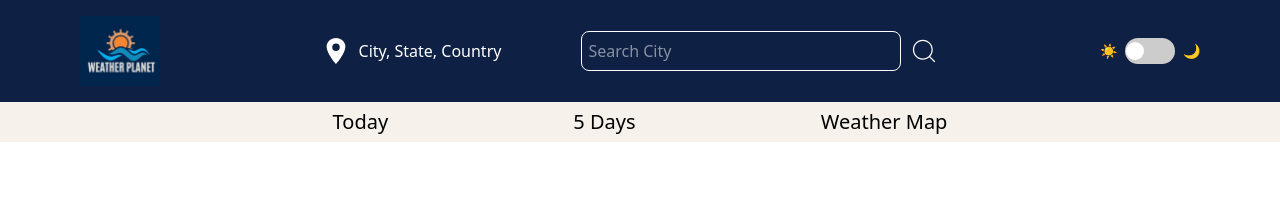
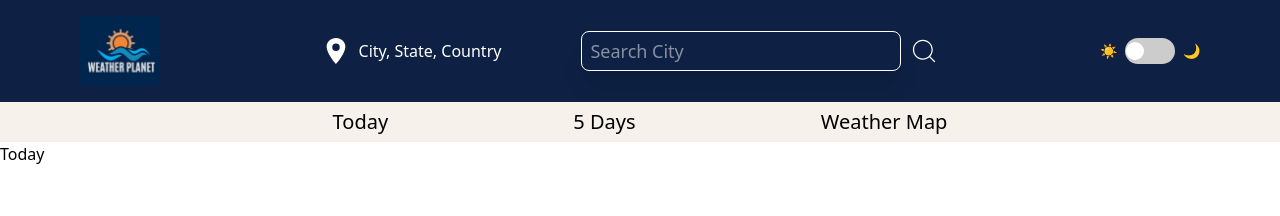
Before and after one commit to arsharora017/react-weather-app-v2, a React (Vite) app: page / in a window 1280 px wide. Shown: the top 216 px of the page. Built offline with nearby package versions, Linux system fonts and the light colour scheme.

Commit message:
setup dark mode, fetch current weather data

```diff
--- a/src/components/FiveDays.jsx
+++ b/src/components/FiveDays.jsx
@@ -1,5 +1,9 @@
 const FiveDays = () => {
-  return <div>FiveDays</div>;
+  return (
+    <div className="bg-white text-black dark:bg-[#313544] dark:text-white">
+      FiveDays
+    </div>
+  );
 };
 
 export default FiveDays;
--- a/src/components/Header.jsx
+++ b/src/components/Header.jsx
@@ -1,9 +1,9 @@
 import appLogo from "../assets/appLogo.jpeg";
-import { CiSearch } from "react-icons/ci";
 import { IoLocationSharp } from "react-icons/io5";
 import NavBar from "./NavBar";
 import ThemeToggle from "./ThemeToggle"; // Import the ThemeToggle component
 import { NavLink } from "react-router";
+import Input from "./Input";
 
 const Header = () => {
   return (
@@ -19,13 +19,8 @@ const Header = () => {
             <IoLocationSharp className="self-center " size={30} />
             <span className="self-center">City, State, Country</span>
           </div>
-          <div className="flex justify-center gap-2">
-            <input
-              type="text"
-              placeholder="Search City"
-              className="border rounded-lg p-1.5 w-80 h-10 self-center"
-            />
-            <CiSearch className="self-center text-white" size={30} />
+          <div className="flex justify-center">
+            <Input />
           </div>
         </div>
         <div className="content-center">
--- /dev/null
+++ b/src/components/Input.jsx
@@ -0,0 +1,37 @@
+import { useState } from "react";
+import { CiSearch } from "react-icons/ci";
+import getWeatherByCity from "./getWeatherByCity";
+const Input = () => {
+  const [city, setCity] = useState("");
+
+  const handleKeydown = (e) => {
+    if (e.key === "Enter") {
+      if (city !== "") {
+        // enter input value to get weather data by city
+        getWeatherByCity(city);
+      }
+      setCity("");
+    }
+  };
+
+  const handleSearchClick = () => {};
+  return (
+    <div className="flex justify-center gap-2">
+      <input
+        type="text"
+        value={city}
+        onChange={(e) => setCity(e.target.value)}
+        onKeyDown={(e) => handleKeydown(e)}
+        placeholder="Search City"
+        className=" text-white text-lg font-light px-2 py-2 w-80 h-10 self-center shadow-xl capitalize focus:outline-none  rounded-lg border "
+      />
+      <CiSearch
+        className="self-center text-white"
+        size={30}
+        onClick={handleSearchClick}
+      />
+    </div>
+  );
+};
+
+export default Input;
--- a/src/components/Today.jsx
+++ b/src/components/Today.jsx
@@ -1,6 +1,8 @@
 const Today = () => {
   return (
-    <div className="bg-white dark:bg-[#313544] dark: text-white">Today</div>
+    <div className="bg-white text-black dark:bg-[#313544] dark:text-white">
+      Today
+    </div>
   );
 };
 
--- a/src/components/WeatherMap.jsx
+++ b/src/components/WeatherMap.jsx
@@ -1,5 +1,9 @@
 const WeatherMap = () => {
-  return <div className="dark:bg-black">Weather Map</div>;
+  return (
+    <div className="bg-white text-black dark:bg-[#313544] dark:text-white">
+      Weather Map
+    </div>
+  );
 };
 
 export default WeatherMap;
--- /dev/null
+++ b/src/components/WeatherService.jsx
@@ -0,0 +1,5 @@
+const WeatherService = () => {
+  return <div></div>;
+};
+
+export default WeatherService;
--- /dev/null
+++ b/src/components/getWeatherByCity.js
@@ -0,0 +1,43 @@
+const getLatLon = async (city) => {
+  const geoCodingUrl = `http://api.openweathermap.org/geo/1.0/direct?q=${city}&limit=${1}&appid=${
+    import.meta.env.VITE_OPENWEATHER_API_KEY
+  }`;
+
+  try {
+    const response = await fetch(geoCodingUrl);
+    const data = await response.json();
+
+    if (data.length > 0) {
+      const lat = data[0].lat;
+      const lon = data[0].lon;
+      return { lat, lon };
+    } else {
+      throw new Error("Location not found");
+    }
+  } catch (error) {
+    console.log(error);
+  }
+};
+
+const getCurrWeather = async (lat, lon) => {
+  const currWeatherUrl = `https://api.openweathermap.org/data/2.5/weather?lat=${lat}&lon=${lon}&appid=${
+    import.meta.env.VITE_OPENWEATHER_API_KEY
+  }`;
+  try {
+    const response = await fetch(currWeatherUrl);
+    const data = await response.json();
+    console.log(data);
+    return data;
+  } catch (error) {
+    console.log("Error fetching weather data:", error);
+  }
+};
+
+// Component Function
+const getWeatherByCity = async (city) => {
+  const { lat, lon } = await getLatLon(city);
+  const currWeatherData = await getCurrWeather(lat, lon);
+  return currWeatherData;
+};
+
+export default getWeatherByCity;
```
Also changed, not shown: src/components/FetchLocationData.jsx (added, +50 -0 lines), src/utils/constants.jsx (added), 1 other file (tests, documents, lock files or other folders).
